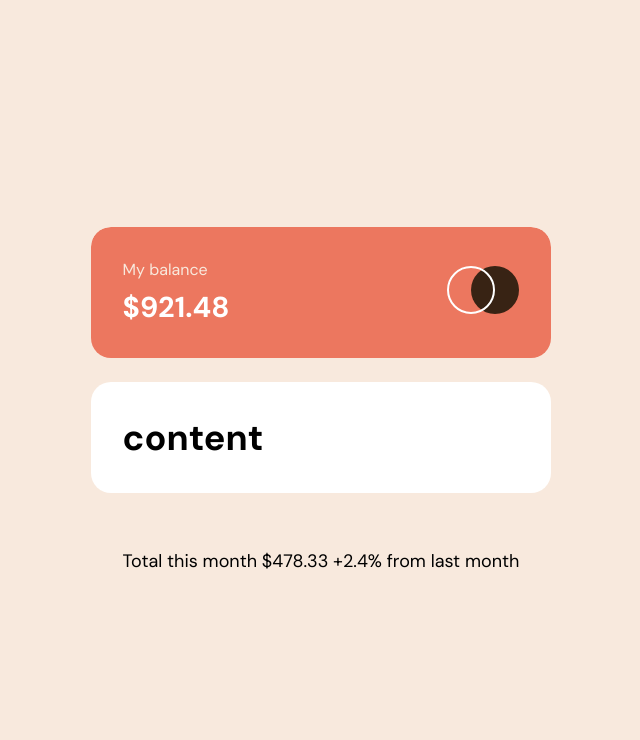
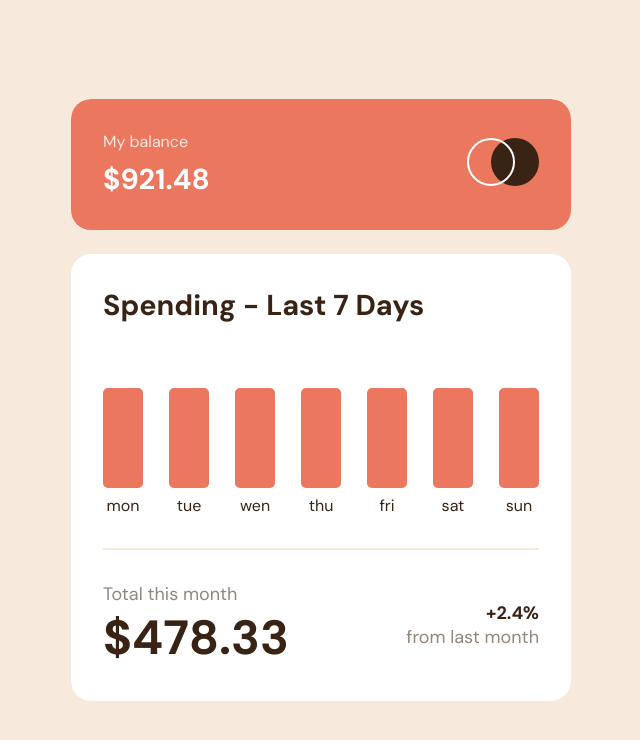
Before and after one commit to kaluczadzsi/expenses-chart-component, a plain HTML site: page index.html in a window 1280 px wide. Shown: the whole page, without its empty margins (319-959 px from the left). Drawn offline with Linux system fonts and the light colour scheme.

Commit message:
CSS almost done

```diff
--- a/css/style.css
+++ b/css/style.css
@@ -24,7 +24,13 @@ body {
   display: flex;
   justify-content: center;
   align-items: center;
+  /* margin: 1rem; */
+}
+
+main {
   margin: 1rem;
+  max-width: 500px;
+  width: 100%;
 }
 
 .card {
@@ -73,5 +79,88 @@ body {
 
   & figure {
     background-color: #fff;
+
+    & h1 {
+      margin-bottom: 4rem;
+      text-align: left;
+      color: var(--dark-brown);
+      font-size: 1.8rem;
+    }
+
+    & div {
+      display: flex;
+      justify-content: space-between;
+      align-items: flex-end;
+    }
+
+    & article {
+      display: flex;
+      flex-direction: column;
+      justify-content: center;
+      align-items: center;
+
+      & .col {
+        height: 100px;
+        width: 40px;
+        background-color: var(--soft-red);
+        border-radius: 5px;
+        margin-bottom: 0.4rem;
+
+        display: flex;
+      }
+
+      & p {
+        font-size: 1rem;
+        color: var(--dark-brown);
+        margin-bottom: 2rem;
+      }
+
+      /* &:nth-child(2) .col {
+        height: 200px;
+      } */
+    }
+
+    & footer {
+      border-top: 2px solid var(--cream);
+      padding-top: 2rem;
+
+      display: flex;
+      justify-content: space-between;
+
+      & div {
+        display: flex;
+        flex-direction: column;
+
+        &:first-child {
+          & span {
+            font-size: 3rem;
+            font-weight: 700;
+          }
+
+          & p {
+            text-align: left;
+            width: 100%;
+          }
+        }
+
+        &:nth-child(2) {
+          & span {
+            font-weight: 700;
+            text-align: right;
+            width: 100%;
+          }
+          align-items: center;
+          justify-content: center;
+        }
+
+        & span {
+          color: var(--dark-brown);
+        }
+
+        & p {
+          color: var(--medium-brown);
+        }
+      }
+    }
   }
 }
--- a/index.html
+++ b/index.html
@@ -28,12 +28,53 @@
         <!-- Header end -->
 
         <!-- Transaction start -->
-        <figure><h1>content</h1></figure>
+        <figure>
+          <h1>Spending - Last 7 Days</h1>
+          <div>
+            <article>
+              <div class="col"></div>
+              <p>mon</p>
+            </article>
+            <article>
+              <div class="col"></div>
+              <p>tue</p>
+            </article>
+            <article>
+              <div class="col"></div>
+              <p>wen</p>
+            </article>
+            <article>
+              <div class="col"></div>
+              <p>thu</p>
+            </article>
+            <article>
+              <div class="col"></div>
+              <p>fri</p>
+            </article>
+            <article>
+              <div class="col"></div>
+              <p>sat</p>
+            </article>
+            <article>
+              <div class="col"></div>
+              <p>sun</p>
+            </article>
+          </div>
+
+          <!-- Footer start -->
+          <footer>
+            <div>
+              <p>Total this month</p>
+              <span>$478.33</span>
+            </div>
+            <div>
+              <span>+2.4%</span>
+              <p>from last month</p>
+            </div>
+          </footer>
+          <!-- Footer end -->
+        </figure>
         <!-- Transaction end -->
-
-        <!-- Footer start -->
-        <footer>Total this month $478.33 +2.4% from last month</footer>
-        <!-- Footer end -->
       </div>
     </main>
   </body>
```
